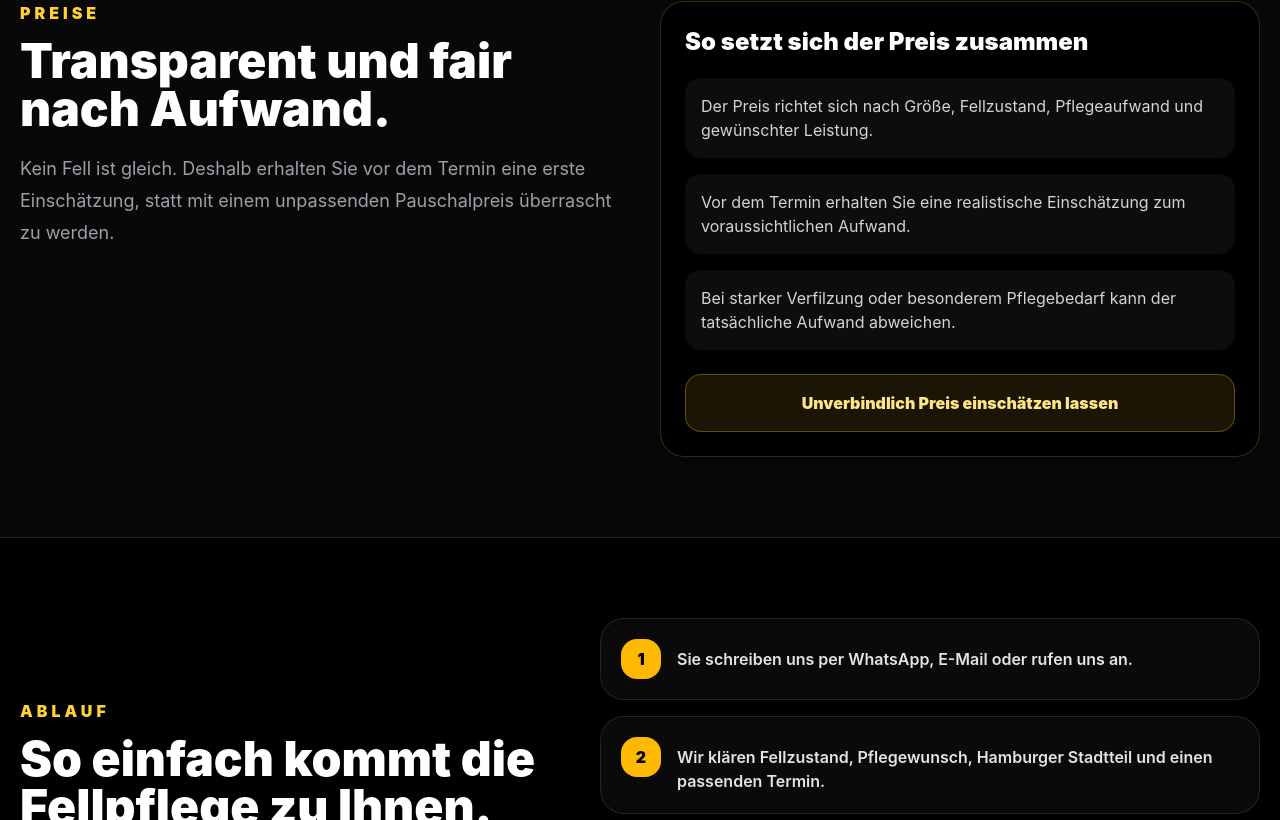
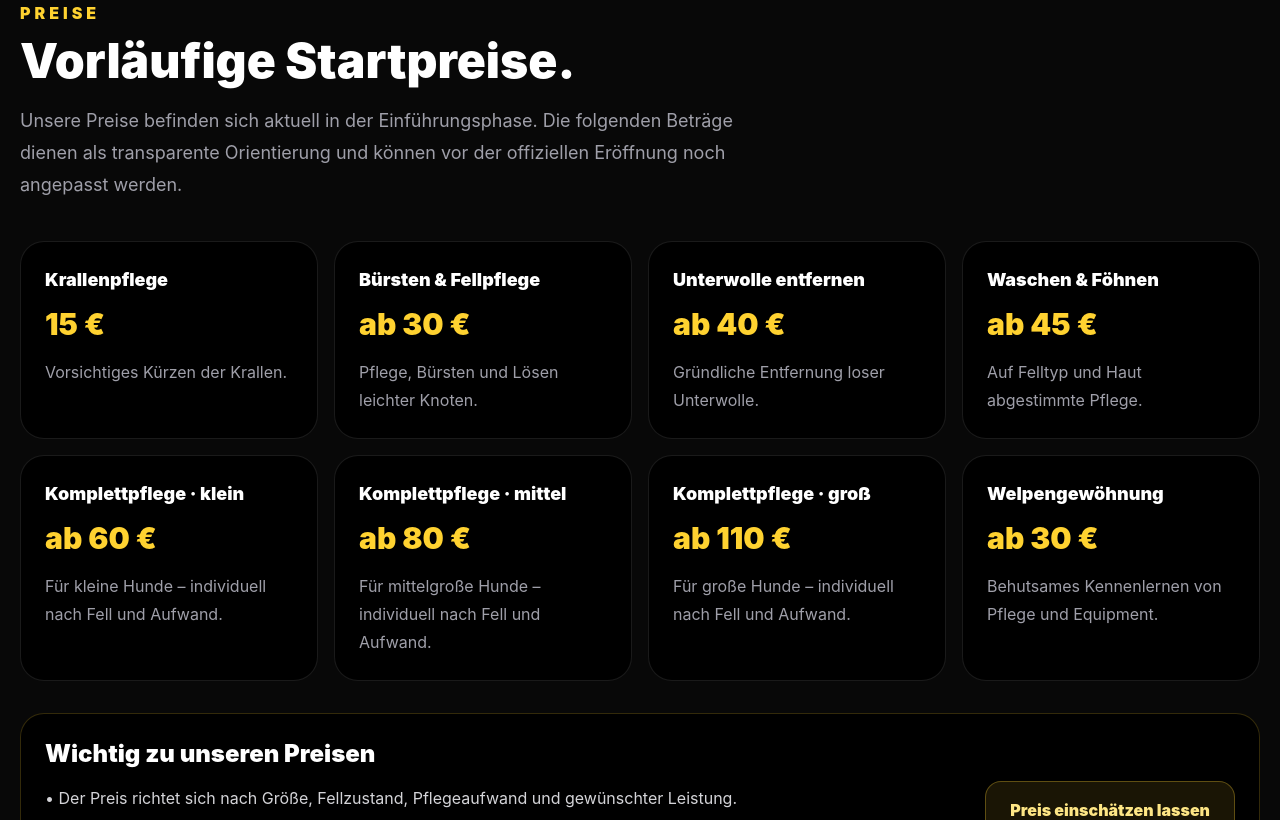
Before and after one commit to fabianrust187-debug/rust-pfotenparadies, a React (Vite) app: page / in a window 1280 px wide. Shown: the part 1600-2420 px from the top of the page. Built offline with nearby package versions, Linux system fonts and the light colour scheme; the HTML template or start-up script is replaced by a standard one.

Commit message:
Add provisional service prices and legal notice

```diff
--- a/src/App.tsx
+++ b/src/App.tsx
@@ -26,6 +26,17 @@ const services = [
   },
 ]
 
+const prices = [
+  { title: 'Krallenpflege', price: '15 €', detail: 'Vorsichtiges Kürzen der Krallen.' },
+  { title: 'Bürsten & Fellpflege', price: 'ab 30 €', detail: 'Pflege, Bürsten und Lösen leichter Knoten.' },
+  { title: 'Unterwolle entfernen', price: 'ab 40 €', detail: 'Gründliche Entfernung loser Unterwolle.' },
+  { title: 'Waschen & Föhnen', price: 'ab 45 €', detail: 'Auf Felltyp und Haut abgestimmte Pflege.' },
+  { title: 'Komplettpflege · klein', price: 'ab 60 €', detail: 'Für kleine Hunde – individuell nach Fell und Aufwand.' },
+  { title: 'Komplettpflege · mittel', price: 'ab 80 €', detail: 'Für mittelgroße Hunde – individuell nach Fell und Aufwand.' },
+  { title: 'Komplettpflege · groß', price: 'ab 110 €', detail: 'Für große Hunde – individuell nach Fell und Aufwand.' },
+  { title: 'Welpengewöhnung', price: 'ab 30 €', detail: 'Behutsames Kennenlernen von Pflege und Equipment.' },
+]
+
 const steps = [
   'Sie schreiben uns per WhatsApp, E-Mail oder rufen uns an.',
   'Wir klären Fellzustand, Pflegewunsch, Hamburger Stadtteil und einen passenden Termin.',
@@ -35,7 +46,7 @@ const steps = [
 const priceNotes = [
   'Der Preis richtet sich nach Größe, Fellzustand, Pflegeaufwand und gewünschter Leistung.',
   'Vor dem Termin erhalten Sie eine realistische Einschätzung zum voraussichtlichen Aufwand.',
-  'Bei starker Verfilzung oder besonderem Pflegebedarf kann der tatsächliche Aufwand abweichen.',
+  'Bei starker Verfilzung, besonderem Pflegebedarf oder erhöhtem Zeitaufwand kann der Preis abweichen.',
 ]
 
 const contactItems = [
@@ -138,23 +149,36 @@ function App() {
       </section>
 
       <section id="preise" className="border-y border-white/10 bg-white/[0.03]">
-        <div className="mx-auto grid max-w-7xl gap-10 px-5 py-20 lg:grid-cols-2 lg:items-start">
-          <div>
+        <div className="mx-auto max-w-7xl px-5 py-20">
+          <div className="max-w-3xl">
             <p className="font-black uppercase tracking-[0.25em] text-amber-300">Preise</p>
-            <h2 className="mt-3 text-4xl font-black text-white md:text-5xl">Transparent und fair nach Aufwand.</h2>
+            <h2 className="mt-3 text-4xl font-black text-white md:text-5xl">Vorläufige Startpreise.</h2>
             <p className="mt-5 text-lg leading-8 text-zinc-400">
-              Kein Fell ist gleich. Deshalb erhalten Sie vor dem Termin eine erste Einschätzung, statt mit einem unpassenden Pauschalpreis überrascht zu werden.
+              Unsere Preise befinden sich aktuell in der Einführungsphase. Die folgenden Beträge dienen als transparente Orientierung und können vor der offiziellen Eröffnung noch angepasst werden.
             </p>
           </div>
-          <div className="rounded-3xl border border-amber-300/20 bg-black p-6 shadow-2xl shadow-black/30">
-            <h3 className="text-2xl font-black text-white">So setzt sich der Preis zusammen</h3>
-            <div className="mt-5 space-y-4">
-              {priceNotes.map((note) => (
-                <div key={note} className="rounded-2xl bg-white/[0.05] p-4 text-zinc-300">{note}</div>
-              ))}
+
+          <div className="mt-10 grid gap-4 md:grid-cols-2 lg:grid-cols-4">
+            {prices.map((item) => (
+              <article key={item.title} className="flex h-full flex-col rounded-3xl border border-white/10 bg-black p-6 transition hover:-translate-y-1 hover:border-amber-300/35">
+                <h3 className="text-lg font-black text-white">{item.title}</h3>
+                <p className="mt-3 text-3xl font-black text-amber-300">{item.price}</p>
+                <p className="mt-4 leading-7 text-zinc-400">{item.detail}</p>
+              </article>
+            ))}
+          </div>
+
+          <div className="mt-8 grid gap-6 rounded-3xl border border-amber-300/20 bg-black p-6 lg:grid-cols-[1fr_auto] lg:items-center">
+            <div>
+              <h3 className="text-2xl font-black text-white">Wichtig zu unseren Preisen</h3>
+              <div className="mt-4 space-y-3">
+                {priceNotes.map((note) => (
+                  <p key={note} className="text-zinc-300">• {note}</p>
+                ))}
+              </div>
             </div>
-            <a href={whatsappLink} target="_blank" rel="noreferrer" className="mt-6 block rounded-2xl border border-amber-300/30 bg-amber-300/10 px-6 py-4 text-center font-black text-amber-200 transition hover:bg-amber-300 hover:text-black">
-              Unverbindlich Preis einschätzen lassen
+            <a href={whatsappLink} target="_blank" rel="noreferrer" className="rounded-2xl border border-amber-300/30 bg-amber-300/10 px-6 py-4 text-center font-black text-amber-200 transition hover:bg-amber-300 hover:text-black">
+              Preis einschätzen lassen
             </a>
           </div>
         </div>
@@ -248,7 +272,39 @@ function App() {
         </div>
       </section>
 
-      <section className="border-t border-white/10 bg-zinc-950">
+      <section id="impressum" className="border-t border-white/10 bg-zinc-950">
+        <div className="mx-auto max-w-7xl px-5 py-16">
+          <p className="font-black uppercase tracking-[0.25em] text-amber-300">Rechtliches</p>
+          <h2 className="mt-3 text-4xl font-black text-white">Impressum</h2>
+          <div className="mt-8 grid gap-8 rounded-3xl border border-white/10 bg-black p-6 md:grid-cols-2 md:p-8">
+            <div>
+              <h3 className="font-black text-white">Angaben nach § 5 DDG</h3>
+              <div className="mt-4 space-y-1 leading-7 text-zinc-300">
+                <p className="font-bold text-white">Pfotenparadies Rust</p>
+                <p>Geschäftsbezeichnung des Einzelunternehmens</p>
+                <p>Inhaber: Fabian Robert Rust</p>
+                <p>San-Francisco-Straße 3</p>
+                <p>20457 Hamburg</p>
+                <p>Deutschland</p>
+              </div>
+            </div>
+            <div>
+              <h3 className="font-black text-white">Kontakt</h3>
+              <div className="mt-4 space-y-2 leading-7 text-zinc-300">
+                <p>Telefon: <a className="text-amber-300 hover:text-amber-200" href={`tel:${phoneLink}`}>{phoneDisplay}</a></p>
+                <p>E-Mail: <a className="text-amber-300 hover:text-amber-200" href={`mailto:${email}`}>{email}</a></p>
+              </div>
+              <h3 className="mt-8 font-black text-white">Unternehmensform</h3>
+              <p className="mt-4 leading-7 text-zinc-300">Einzelunternehmen · Inhaber Fabian Robert Rust</p>
+            </div>
+          </div>
+          <p className="mt-5 text-sm leading-6 text-zinc-500">
+            Umsatzsteuer-Identifikationsnummer und weitere steuerliche Angaben werden nur ergänzt, sofern sie dem Unternehmen tatsächlich erteilt wurden und für die Anbieterangaben erforderlich sind.
+          </p>
+        </div>
+      </section>
+
+      <footer className="border-t border-white/10 bg-black">
         <div className="mx-auto max-w-7xl px-5 py-12">
           <div className="grid gap-8 md:grid-cols-3">
             <div>
@@ -274,11 +330,15 @@ function App() {
               <span className="mt-3 inline-flex rounded-full border border-amber-300/20 bg-amber-300/10 px-3 py-1 text-xs font-black uppercase tracking-[0.16em] text-amber-200">Coming soon</span>
             </div>
           </div>
-          <div className="mt-10 border-t border-white/10 pt-6 text-sm text-zinc-600">
-            <p>© 2026 Pfotenparadies Rust · Impressum und Datenschutz werden als nächste Pflichtseiten ergänzt.</p>
+          <div className="mt-10 flex flex-col gap-3 border-t border-white/10 pt-6 text-sm text-zinc-600 sm:flex-row sm:items-center sm:justify-between">
+            <p>© 2026 Pfotenparadies Rust</p>
+            <div className="flex gap-5">
+              <a className="transition hover:text-amber-300" href="#impressum">Impressum</a>
+              <span>Datenschutz folgt</span>
+            </div>
           </div>
         </div>
-      </section>
+      </footer>
     </main>
   )
 }
```
